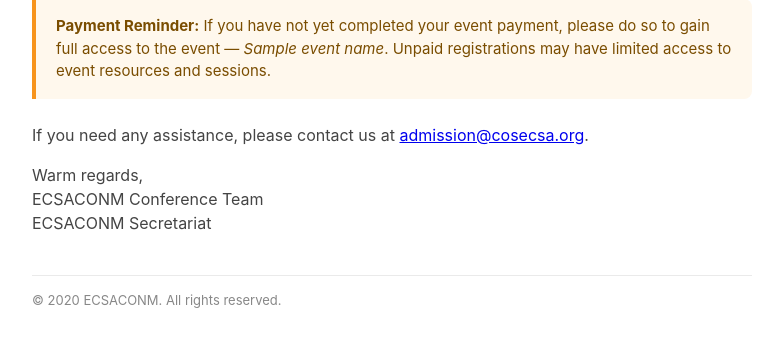
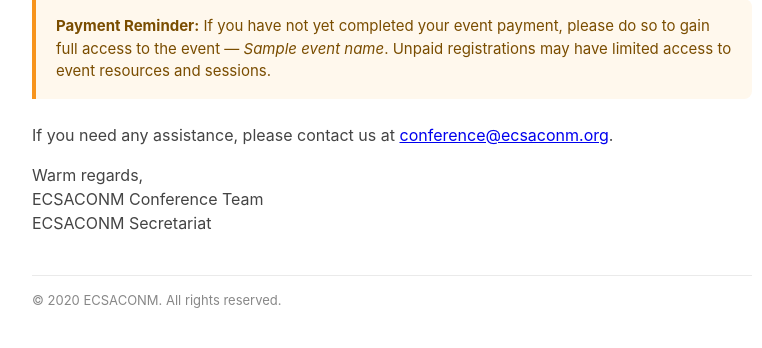
Before and after one commit to Davis1406/ecsaconm_events, a FastAPI app: template api/templates/acount_creation_template.html in a window 1280 px wide. Shown: the part 579-927 px from the top of the page, without its empty margins (248-1010 px from the left). Run offline with FastAPI, Linux system fonts and the light colour scheme; the template is opened without the code that fills it: most values are stand-ins (such as "Sample title", 1, 10 or a date in 2020); parts of the project's set-up code (start-up, migrations or seed data) failed here and were passed over.

Commit message:
Fix wrong contact email and login URL in welcome email template

```diff
--- a/api/templates/acount_creation_template.html
+++ b/api/templates/acount_creation_template.html
@@ -110,7 +110,7 @@
       </p>
       {% endif %}
 
-      <a href="https://events.ecsaconm.org/login" class="button">Log In to ECSACONM Conference Portal</a>
+      <a href="https://events.ecsaconm.org/#/login" class="button">Log In to ECSACONM Conference Portal</a>
 
       <div class="payment-notice">
         <p>
@@ -122,7 +122,7 @@
 
       <p>
         If you need any assistance, please contact us at
-        <a href="mailto:admission@cosecsa.org">admission@cosecsa.org</a>.
+        <a href="mailto:conference@ecsaconm.org">conference@ecsaconm.org</a>.
       </p>
 
       <p>Warm regards,<br />ECSACONM Conference Team<br />ECSACONM Secretariat</p>
```
